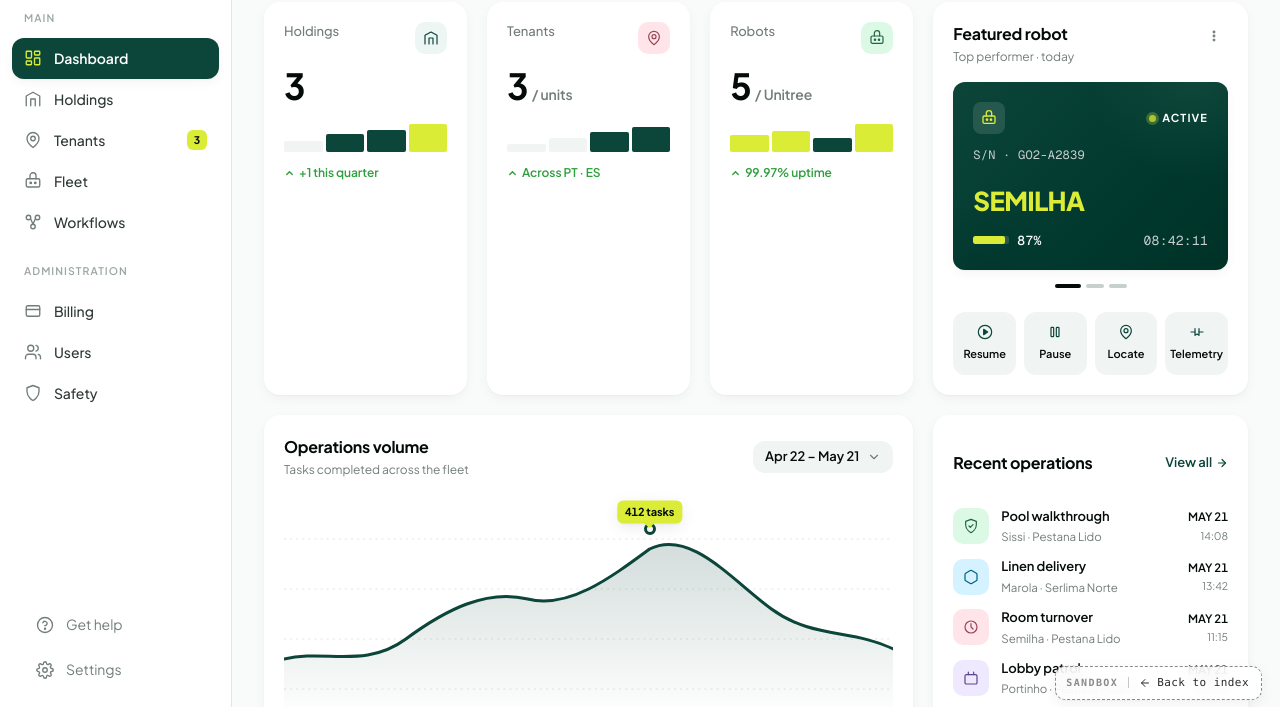
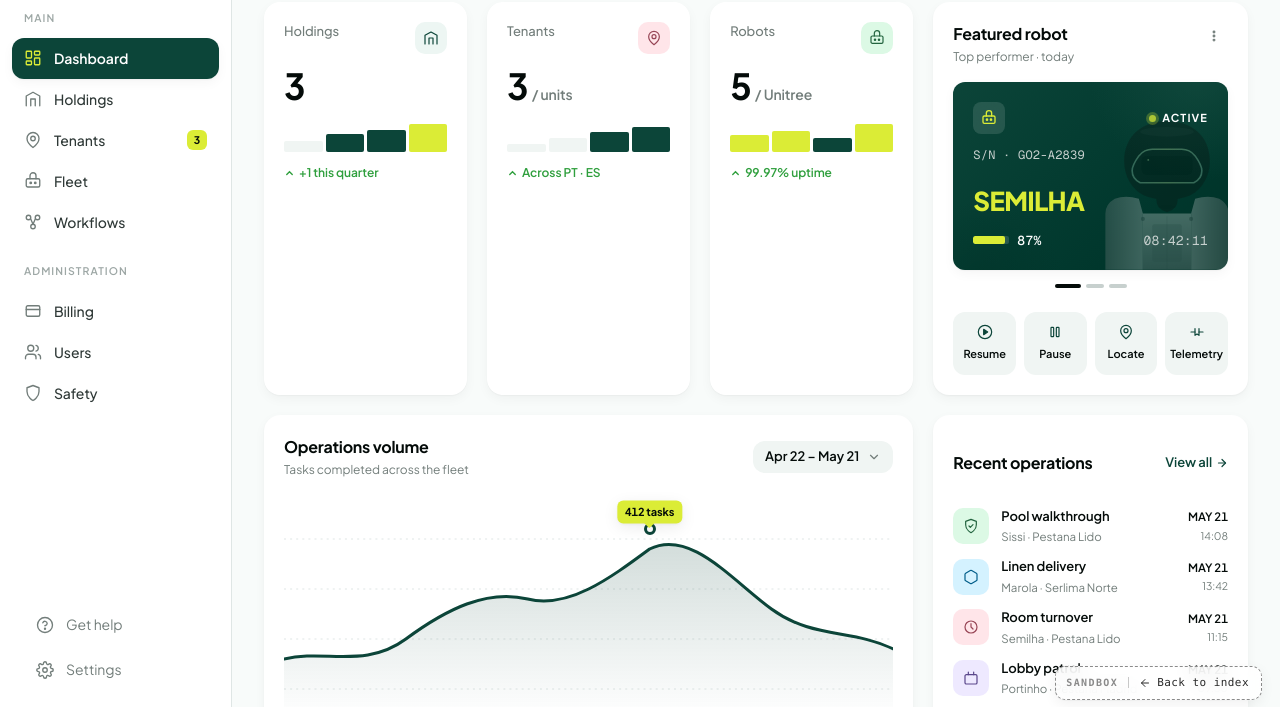
Before and after one commit to danielcunha-pixel/quiet-canvas-lab, a website: page v3/index.html in a window 1280 px wide. Shown: the part 82-789 px from the top of the page. Drawn offline with nearby package versions, Linux system fonts and the light colour scheme.

Commit message:
v3: add humanoid robot silhouette behind Semilha card text

```diff
--- a/v3/index.html
+++ b/v3/index.html
@@ -399,6 +399,20 @@
       width: 160px; height: 160px;
       bottom: -90px; left: -50px;
       background: radial-gradient(circle, oklch(28% 0.055 175 / 0.5) 0%, transparent 70%);
+    }
+    /* Humanoid robot illustration — bottom-aligned watermark.
+       z-index 0 sits behind the .robot-card__* children (which are z-index 1)
+       so the text always paints on top. Opacity tuned for legibility. */
+    .robot-card__art {
+      position: absolute;
+      right: -6px;
+      bottom: 0;
+      width: 134px;
+      height: auto;
+      opacity: 0.28;
+      pointer-events: none;
+      z-index: 0;
+      filter: saturate(0.7);
     }
     .robot-card__top {
       display: flex;
@@ -1071,6 +1085,60 @@
             </div>
 
             <div class="robot-card">
+              <!-- Humanoid robot bust — inspired by Unitree H1 silhouette.
+                   Bottom-aligned, semi-transparent, sits behind all text. -->
+              <svg class="robot-card__art" viewBox="0 0 200 240" xmlns="http://www.w3.org/2000/svg" fill="none" aria-hidden="true">
+                <defs>
+                  <linearGradient id="v3RobotBody" x1="0.5" y1="0" x2="0.5" y2="1">
+                    <stop offset="0%" stop-color="#f1f3f4"/>
+                    <stop offset="100%" stop-color="#9aa0a6"/>
+                  </linearGradient>
+                  <linearGradient id="v3RobotArmL" x1="0" y1="0.5" x2="1" y2="0.5">
+                    <stop offset="0%" stop-color="#80868b"/>
+                    <stop offset="100%" stop-color="#dadce0"/>
+                  </linearGradient>
+                  <linearGradient id="v3RobotArmR" x1="1" y1="0.5" x2="0" y2="0.5">
+                    <stop offset="0%" stop-color="#80868b"/>
+                    <stop offset="100%" stop-color="#dadce0"/>
+                  </linearGradient>
+                  <linearGradient id="v3VisorGlow" x1="0" y1="0.5" x2="1" y2="0.5">
+                    <stop offset="0%" stop-color="#a0e7c0"/>
+                    <stop offset="50%" stop-color="#dbff8c"/>
+                    <stop offset="100%" stop-color="#a0e7c0"/>
+                  </linearGradient>
+                </defs>
+
+                <!-- LEFT shoulder + arm -->
+                <path d="M 8 240 L 8 156 Q 8 142 22 134 Q 38 128 58 134 L 64 156 L 64 240 Z" fill="url(#v3RobotArmL)"/>
+                <!-- RIGHT shoulder + arm -->
+                <path d="M 192 240 L 192 156 Q 192 142 178 134 Q 162 128 142 134 L 136 156 L 136 240 Z" fill="url(#v3RobotArmR)"/>
+                <!-- TORSO -->
+                <path d="M 64 156 L 136 156 L 136 240 L 64 240 Z" fill="url(#v3RobotBody)"/>
+                <!-- Chest panel inset -->
+                <rect x="78" y="172" width="44" height="56" rx="3" fill="#80868b" opacity="0.32"/>
+                <!-- Chest center seam -->
+                <line x1="100" y1="160" x2="100" y2="240" stroke="#5f6368" stroke-width="0.6" opacity="0.45"/>
+                <!-- Shoulder joints -->
+                <circle cx="64" cy="164" r="3" fill="#5f6368" opacity="0.55"/>
+                <circle cx="136" cy="164" r="3" fill="#5f6368" opacity="0.55"/>
+
+                <!-- NECK / collar -->
+                <path d="M 84 104 L 84 134 Q 84 150 100 154 Q 116 150 116 134 L 116 104 Z" fill="#0e0e0e"/>
+                <!-- Shadow under chin -->
+                <ellipse cx="100" cy="146" rx="13" ry="3" fill="#000" opacity="0.35"/>
+
+                <!-- HEAD / helmet -->
+                <path d="M 100 18 C 64 18 36 40 36 78 C 36 100 48 120 64 128 C 80 136 100 136 100 136 C 100 136 120 136 136 128 C 152 120 164 100 164 78 C 164 40 136 18 100 18 Z" fill="#0e0e0e"/>
+                <!-- Helmet top sheen -->
+                <ellipse cx="100" cy="34" rx="40" ry="7" fill="#ffffff" opacity="0.07"/>
+
+                <!-- VISOR (dark area behind glow) -->
+                <rect x="62" y="70" width="76" height="28" rx="7" fill="#000"/>
+                <!-- VISOR GLOW OUTLINE — curves around the visor -->
+                <path d="M 58 70 Q 48 84 48 92 Q 48 104 60 110 L 140 110 Q 152 104 152 92 Q 152 84 142 70 Q 134 60 122 60 L 78 60 Q 66 60 58 70 Z" stroke="url(#v3VisorGlow)" stroke-width="2.4" stroke-linejoin="round" fill="none"/>
+                <!-- Glow accent on visor edge -->
+                <circle cx="72" cy="76" r="1.4" fill="#dbff8c" opacity="0.9"/>
+              </svg>
               <div class="robot-card__top">
                 <span class="robot-card__mark" aria-hidden="true">
                   <svg width="16" height="16" viewBox="0 0 24 24" fill="none" stroke="currentColor" stroke-width="2" stroke-linecap="round" stroke-linejoin="round"><rect x="3" y="9" width="18" height="11" rx="2"/><path d="M8 9V5a4 4 0 0 1 8 0v4"/><circle cx="9" cy="14.5" r="1" fill="currentColor"/><circle cx="15" cy="14.5" r="1" fill="currentColor"/></svg>
```
